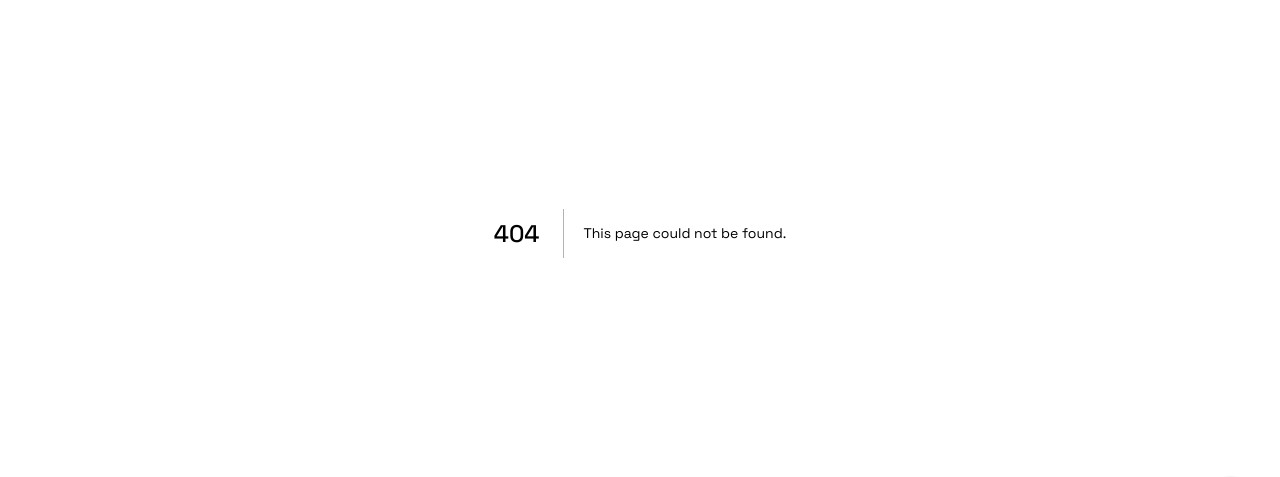
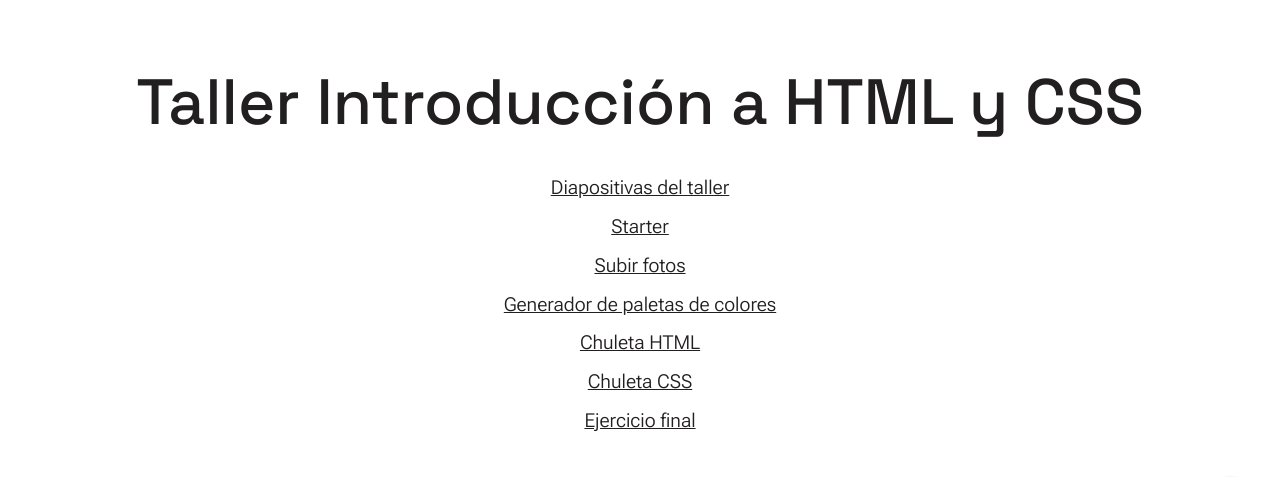
Before and after one commit to the-refactor-project/trp-web, a Next.js app: page /taller-html-css in a window 1280 px wide. Before the commit this address had no page. Shown: the part 247-724 px from the top of the page. Built offline with nearby package versions, Linux system fonts and the light colour scheme.

Commit message:
Add HTML/CSS workshop page

```diff
--- /dev/null
+++ b/src/app/taller-html-css/page.tsx
@@ -0,0 +1,53 @@
+import { Metadata } from "next";
+import Image from "next/image";
+import Link from "next/link";
+
+export const metadata: Metadata = {
+  title: "Taller Introducción a HTML y CSS - The Refactor Project",
+};
+
+const IntroWorkshop = (): React.ReactElement => {
+  return (
+    <main className="main-content">
+      <div className="container">
+        <section className="section section--full-viewport section--centered">
+          <h3 className="section__title">Taller Introducción a HTML y CSS</h3>
+          <div className="section__text">
+            <a
+              href="https://slides.com/mariogl/introduccion-a-html-y-css"
+              target="_blank"
+            >
+              Diapositivas del taller
+            </a>
+            <a
+              href="https://stackblitz.com/edit/stackblitz-starters-1bwj44?file=index.html"
+              target="_blank"
+            >
+              Starter
+            </a>
+            <a href="https://es.imgbb.com/" target="_blank">
+              Subir fotos
+            </a>
+            <a href="https://coolors.co/generate" target="_blank">
+              Generador de paletas de colores
+            </a>
+            <a href="https://cheatsheets.shecodes.io/html" target="_blank">
+              Chuleta HTML
+            </a>
+            <a href="https://cheatsheets.shecodes.io/css" target="_blank">
+              Chuleta CSS
+            </a>
+            <a
+              href="https://docs.google.com/document/d/1HeCYpei8f0xg96XFzXb9cEp5OWG5f9rpBWzfa2gsbU4/edit?usp=sharing"
+              target="_blank"
+            >
+              Ejercicio final
+            </a>
+          </div>
+        </section>
+      </div>
+    </main>
+  );
+};
+
+export default IntroWorkshop;
```
Also changed, not shown: public/robots.txt.
